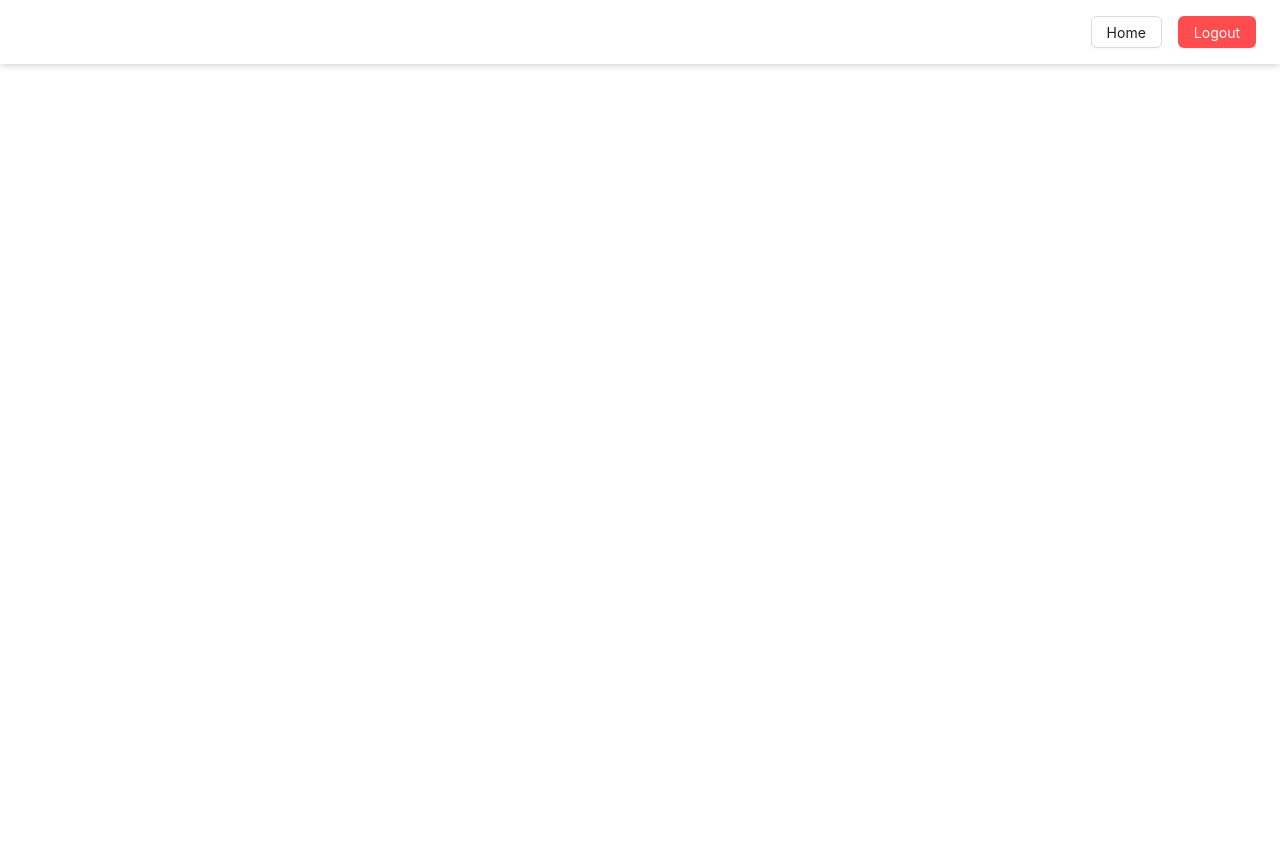
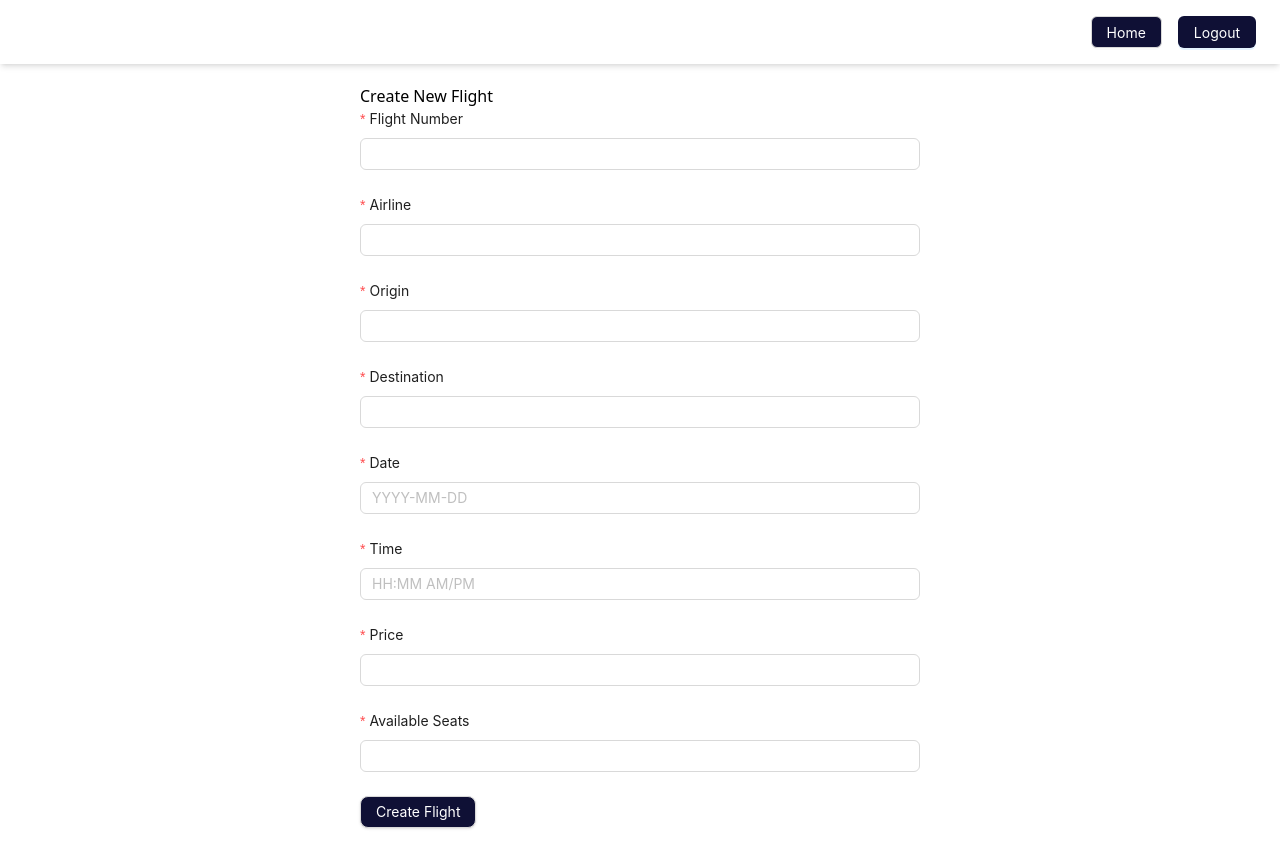
Before and after one commit to JithanRoy/flight-booking-frontend, a React (Vite) app: page /create in a window 1280 px wide. Shown: the top 868 px of the page. Before the commit the page ends 800 px from the top, so only its background shows below. Built offline with nearby package versions, Linux system fonts and the light colour scheme.

Commit message:
update crud components

```diff
--- a/src/App.jsx
+++ b/src/App.jsx
@@ -5,6 +5,8 @@ import Register from './components/Register';
 import FlightsList from './components/FlightComponents/FlightList';
 import Navbar from './components/Navbar';
 import ProtectedRoute from './components/ProtectedRoute';
+import EditFlight from "./components/FlightComponents/EditFlight.jsx";
+import CreateFlight from "./components/FlightComponents/CreateFlight.jsx";
 
 function App() {
   return (
@@ -30,6 +32,8 @@ function App() {
                 </ProtectedRoute>
             }
           />
+          <Route path="/edit/:id" element={<EditFlight />} />
+          <Route path="/create" element={<CreateFlight />} />
         </Routes>
       </div>
     </Router>
--- /dev/null
+++ b/src/components/FlightComponents/CreateFlight.jsx
@@ -0,0 +1,118 @@
+import React from 'react';
+import { Form, Input, Button, message } from 'antd';
+import { useNavigate } from 'react-router-dom';
+
+const CreateFlight = () => {
+  const [form] = Form.useForm();
+  const navigate = useNavigate();
+
+  const handleFormSubmit = (values) => {
+    // Send a POST request to the backend API to create a flight
+    fetch('https://flight-booking-system-backend-9jvl.onrender.com/api/flights', {
+      method: 'POST',
+      headers: {
+        'Content-Type': 'application/json',
+      },
+      body: JSON.stringify(values),
+    })
+      .then((response) => {
+        if (!response.ok) {
+          throw new Error('Failed to create flight');
+        }
+        return response.json();
+      })
+      .then(() => {
+        message.success('Flight created successfully!');
+        navigate('/'); // Redirect to the main page after success
+      })
+      .catch((error) => {
+        console.error('Error creating flight:', error);
+        message.error('Failed to create flight. Please try again.');
+      });
+  };
+
+  return (
+    <div style={{ maxWidth: '600px', margin: '0 auto', padding: '20px' }}>
+      <h2>Create New Flight</h2>
+      <Form
+        form={form}
+        layout="vertical"
+        onFinish={handleFormSubmit}
+        initialValues={{
+          flightNumber: '',
+          airline: '',
+          origin: '',
+          destination: '',
+          date: '',
+          time: '',
+          price: '',
+          availableSeats: '',
+        }}
+      >
+        <Form.Item
+          label="Flight Number"
+          name="flightNumber"
+          rules={[{ required: true, message: 'Please enter the flight number' }]}
+        >
+          <Input />
+        </Form.Item>
+        <Form.Item
+          label="Airline"
+          name="airline"
+          rules={[{ required: true, message: 'Please enter the airline' }]}
+        >
+          <Input />
+        </Form.Item>
+        <Form.Item
+          label="Origin"
+          name="origin"
+          rules={[{ required: true, message: 'Please enter the origin' }]}
+        >
+          <Input />
+        </Form.Item>
+        <Form.Item
+          label="Destination"
+          name="destination"
+          rules={[{ required: true, message: 'Please enter the destination' }]}
+        >
+          <Input />
+        </Form.Item>
+        <Form.Item
+          label="Date"
+          name="date"
+          rules={[{ required: true, message: 'Please enter the date' }]}
+        >
+          <Input placeholder="YYYY-MM-DD" />
+        </Form.Item>
+        <Form.Item
+          label="Time"
+          name="time"
+          rules={[{ required: true, message: 'Please enter the time' }]}
+        >
+          <Input placeholder="HH:MM AM/PM" />
+        </Form.Item>
+        <Form.Item
+          label="Price"
+          name="price"
+          rules={[{ required: true, message: 'Please enter the price' }]}
+        >
+          <Input type="number" />
+        </Form.Item>
+        <Form.Item
+          label="Available Seats"
+          name="availableSeats"
+          rules={[{ required: true, message: 'Please enter the number of available seats' }]}
+        >
+          <Input type="number" />
+        </Form.Item>
+        <Form.Item>
+          <Button type="default" htmlType="submit" className='bg-primary text-white rounded-lg shadow hover:bg-secondary'>
+            Create Flight
+          </Button>
+        </Form.Item>
+      </Form>
+    </div>
+  );
+};
+
+export default CreateFlight;
--- /dev/null
+++ b/src/components/FlightComponents/EditFlight.jsx
@@ -0,0 +1,134 @@
+import React, { useEffect, useState } from 'react';
+import { useParams, useNavigate } from 'react-router-dom';
+import { Form, Input, Button, message } from 'antd';
+import CustomLoader from "../../shared/custom-loader/index.jsx";
+
+const EditFlight = () => {
+  const { id } = useParams();
+  const navigate = useNavigate();
+  const [form] = Form.useForm();
+  const [loading, setLoading] = useState(false);
+  const [flight, setFlight] = useState(null);
+
+  useEffect(() => {
+    setLoading(true);
+    fetch(`https://flight-booking-system-backend-9jvl.onrender.com/api/flights/${id}`)
+      .then((response) => response.json())
+      .then((data) => {
+        setFlight(data);
+        form.setFieldsValue(data); // Populate form fields with fetched data
+        setLoading(false);
+      })
+      .catch((error) => {
+        console.error('Error fetching flight details:', error);
+        setLoading(false);
+      });
+  }, [id, form]);
+
+  const handleFormSubmit = (values) => {
+    fetch(`https://flight-booking-system-backend-9jvl.onrender.com/api/flights/${id}`, {
+      method: 'PUT',
+      headers: {
+        'Content-Type': 'application/json',
+      },
+      body: JSON.stringify(values),
+    })
+      .then((response) => {
+        if (!response.ok) {
+          throw new Error('Failed to update flight details');
+        }
+        return response.json();
+      })
+      .then(() => {
+        message.success('Flight updated successfully!');
+        navigate('/'); // Redirect back to the main page
+      })
+      .catch((error) => {
+        console.error('Error updating flight:', error);
+        message.error('Failed to update flight details.');
+      });
+  };
+
+  if (loading) {
+    return <CustomLoader />;
+  }
+
+  if (!flight) {
+    return <p>Flight not found.</p>;
+  }
+
+  return (
+    <div style={{ maxWidth: '600px', margin: '0 auto', padding: '20px' }}>
+      <Form
+        form={form}
+        layout="vertical"
+        onFinish={handleFormSubmit}
+        initialValues={flight}
+      >
+        <Form.Item
+          label="Flight Number"
+          name="flightNumber"
+          rules={[{ required: true, message: 'Please enter the flight number' }]}
+        >
+          <Input />
+        </Form.Item>
+        <Form.Item
+          label="Airline"
+          name="airline"
+          rules={[{ required: true, message: 'Please enter the airline' }]}
+        >
+          <Input />
+        </Form.Item>
+        <Form.Item
+          label="Origin"
+          name="origin"
+          rules={[{ required: true, message: 'Please enter the origin' }]}
+        >
+          <Input />
+        </Form.Item>
+        <Form.Item
+          label="Destination"
+          name="destination"
+          rules={[{ required: true, message: 'Please enter the destination' }]}
+        >
+          <Input />
+        </Form.Item>
+        <Form.Item
+          label="Date"
+          name="date"
+          rules={[{ required: true, message: 'Please enter the date' }]}
+        >
+          <Input />
+        </Form.Item>
+        <Form.Item
+          label="Time"
+          name="time"
+          rules={[{ required: true, message: 'Please enter the time' }]}
+        >
+          <Input />
+        </Form.Item>
+        <Form.Item
+          label="Price"
+          name="price"
+          rules={[{ required: true, message: 'Please enter the price' }]}
+        >
+          <Input />
+        </Form.Item>
+        <Form.Item
+          label="Available Seats"
+          name="availableSeats"
+          rules={[{ required: true, message: 'Please enter the number of available seats' }]}
+        >
+          <Input />
+        </Form.Item>
+        <Form.Item>
+          <Button type="primary" htmlType="submit">
+            Save Changes
+          </Button>
+        </Form.Item>
+      </Form>
+    </div>
+  );
+};
+
+export default EditFlight;
--- a/src/components/FlightComponents/FlightTable.jsx
+++ b/src/components/FlightComponents/FlightTable.jsx
@@ -1,13 +1,33 @@
-import React from 'react';
-import { Table, Button, Tag } from 'antd';
+import React, { useState } from 'react';
+import {Table, Button, message} from 'antd';
+import {Link, useNavigate} from 'react-router-dom';
 
-const FlightTable = ({ flights }) => {
+const FlightTable = ({ flights , onDelete }) => {
+
+    const handleDelete = (id) => {
+    fetch(`https://flight-booking-system-backend-9jvl.onrender.com/api/flights/${id}`, {
+      method: 'DELETE',
+    })
+      .then((response) => {
+        if (!response.ok) {
+          throw new Error('Failed to delete flight');
+        }
+        return response.json();
+      })
+      .then(() => {
+        message.success('Flight deleted successfully!');
+        onDelete(id);
+      })
+      .catch((error) => {
+        console.error('Error deleting flight:', error);
+        message.error('Failed to delete flight. Please try again.');
+      });
+  };
   const columns = [
     {
       title: 'Airline',
       dataIndex: 'airline',
       key: 'airline',
-      render: (text) => <span className="font-semibold">{text}</span>,
     },
     {
       title: 'Flight Number',
@@ -25,72 +45,50 @@ const FlightTable = ({ flights }) => {
       key: 'destination',
     },
     {
-      title: 'Date',
-      dataIndex: 'date',
-      key: 'date',
-      render: (date) => new Date(date).toLocaleDateString(),
-    },
-    {
       title: 'Time',
       dataIndex: 'time',
       key: 'time',
     },
     {
+      title: 'Available Seats',
+      dataIndex: 'availableSeats',
+      key: 'availableSeats',
+    },
+    {
       title: 'Price',
       dataIndex: 'price',
       key: 'price',
-      render: (price) => <Tag color="green">${price}</Tag>,
-    },
-    {
-      title: 'Available Seats',
-      dataIndex: 'availableSeats',
-      key: 'availableSeats',
-      render: (seats) => (
-        <Tag color={seats > 100 ? 'blue' : 'red'}>{seats}</Tag>
-      ),
     },
     {
       title: 'Actions',
       key: 'actions',
-      render: (_, record) => (
-        <div style={{ display: 'flex', gap: '10px' }}>
-          <Button
-            type="primary"
-            onClick={() => handleBookNow(record)}
-            style={{ backgroundColor: '#7fc7d9', borderColor: '#7fc7d9' }}
+      render: (_, flight) => (
+        <div className="flex space-x-4">
+          <Link to={`/edit/${flight._id}`}>
+            <button className="px-4 py-2 bg-primary text-white rounded-lg shadow hover:bg-secondary transition">
+              Edit
+            </button>
+          </Link>
+          <button
+            className="px-4 py-2 bg-red-600 text-white rounded-lg shadow hover:bg-red-700 transition"
+            onClick={() => handleDelete(flight._id)}
           >
-            Book Now
-          </Button>
-          <Button
-            onClick={() => handleDetails(record)}
-            style={{ color: '#0f1035', borderColor: '#0f1035' }}
-          >
-            Details
-          </Button>
+            Delete
+          </button>
         </div>
       ),
     },
   ];
 
-  const handleBookNow = (record) => {
-    console.log('Booking:', record);
-  };
-
-  const handleDetails = (record) => {
-    console.log('Details:', record);
-  };
-
   return (
-    <div style={{ padding: '20px' }}>
+    <>
       <Table
         columns={columns}
         dataSource={flights}
-        rowKey="_id"
-        bordered
-        pagination={{ pageSize: 5 }}
-        style={{ background: '#fff', borderRadius: '10px', overflow: 'hidden' }}
+        rowKey="id"
+        pagination={{pageSize: 10}}
       />
-    </div>
+    </>
   );
 };
 
--- a/src/components/Navbar.jsx
+++ b/src/components/Navbar.jsx
@@ -19,14 +19,14 @@ const Navbar = () => {
       <div className="flex items-center gap-4">
         <Button
           type="default"
-          className="bg-white text-teal-500 hover:bg-teal-600 hover:text-white"
+          className="bg-primary text-white hover:bg-teal-600 hover:text-white"
           onClick={() => navigate('/')}
         >
           Home
         </Button>
         <Button
           type="primary"
-          danger
+          className='bg-primary'
           onClick={handleLogout}
         >
           Logout
--- a/src/components/ProtectedRoute.jsx
+++ b/src/components/ProtectedRoute.jsx
@@ -5,14 +5,12 @@ import { jwtDecode } from "jwt-decode";
 
 const ProtectedRoute = ({ children }) => {
   const token = localStorage.getItem('token');
-  console.log(token);
   if (!token) {
     return <Navigate to="/login" />;
   }
 
   try {
     const decoded = jwtDecode(token);
-    console.log(decoded);
     const currentTime = Date.now() / 1000;
     if (decoded.exp < currentTime) {
       localStorage.removeItem('token');
--- a/src/components/Register.jsx
+++ b/src/components/Register.jsx
@@ -85,7 +85,7 @@ const Register = () => {
           </Form.Item>
 
           <Form.Item>
-            <Button type="primary" htmlType="submit" loading={loading} className="w-full">
+            <Button type="primary" htmlType="submit" loading={loading} className="w-full bg-secondary hover:bg-teal">
               Register
             </Button>
           </Form.Item>
@@ -96,7 +96,7 @@ const Register = () => {
             className="text-accent underline hover:text-darkBlue transition"
             onClick={() => navigate('/login')}
           >
-            Login here
+            Sign IN
           </button>
         </div>
       </div>
--- a/tailwind.config.js
+++ b/tailwind.config.js
@@ -11,6 +11,7 @@ export default {
             teal: '#7FC7D9',
             secondary: '#365486',
             primary: '#0F1035',
+            danger: '#AF1740',
           },
     },
   },
```
Also changed, not shown: src/components/FlightComponents/FlightList.jsx (+36 -18 lines), src/components/Login.jsx (+40 -21 lines).
